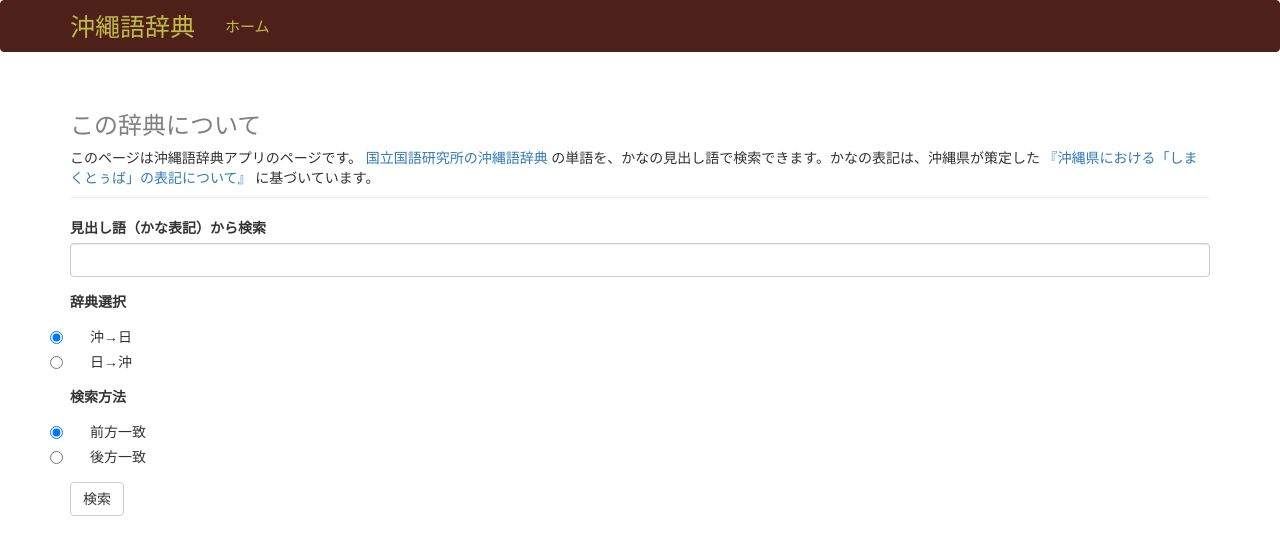
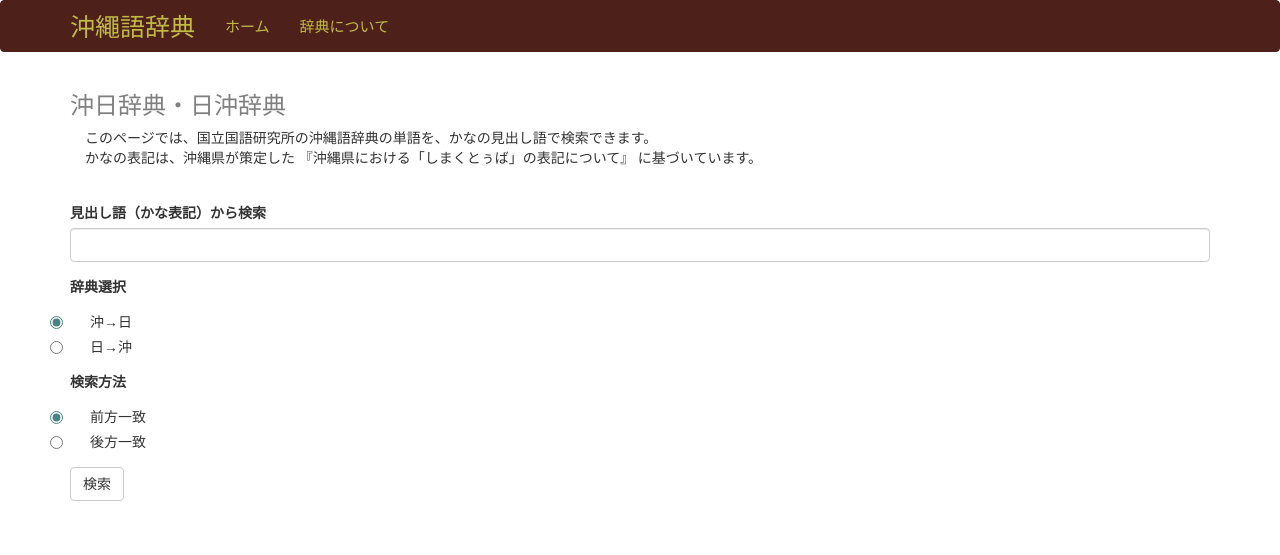
Before and after one commit to hissanova/okinawago-dictionary-app, a Flask app: page / in a window 1280 px wide. Shown: the top 555 px of the page. Run offline with Flask 2, Linux system fonts and the light colour scheme; some libraries are stand-ins or nearby versions.

Commit message:
about page & color scheme

```diff
--- a/app/main.py
+++ b/app/main.py
@@ -60,6 +60,11 @@
                            dict_type=dict_type)
 
 
+@app.route('/about')
+def about():
+    return render_template('about.html')
+
+
 @app.errorhandler(404)
 def page_not_found(e):
     return render_template('404.html'), 404
--- a/app/static/style.css
+++ b/app/static/style.css
@@ -1,18 +1,43 @@
+:root {
+    --wine-red: #4d201a;
+    --gold: #c2ba47;
+    --moegi: #98a820;
+    --silver: gray;
+    --seiheki: #488484;
+}
+
 /* navbar */
 .navbar-default {
-    background-color: #4d201a;
-    border-color: #4d201a;
+    background-color: var(--wine-red);
+    border-color: var(--wine-red);
 }
 /* Title */
 .navbar-default .navbar-brand {
-    color: #c2ba47;
+    color: var(--gold);
     height: 50px;
-    font-size: 25px;;
+    font-size: 25px;
+}
+/* Link */
+.navbar-default .navbar-nav > li > a {
+    color: var(--gold);
+    font-size: 15px;
+}
+.navbar-default .navbar-brand:hover {
+    color: var(--silver);
+    height: 50px;
+    font-size: 25px;
+}
 
-    /* Link */}
-.navbar-default .navbar-nav > li > a {
-    color: #c2ba47;
+/* Link */
+.navbar-default .navbar-nav > li > a:hover {
+    color: var(--silver);
     font-size: 15px;;
+}
+
+.page-header {
+    padding-bottom: 5px;
+    margin: 20px 0 20px;
+    border-bottom: None;
 }
 
 @import url('https://fonts.googleapis.com/css2?family=Noto+Serif+JP:wght@500&display=swap');
@@ -23,18 +48,26 @@
 }
 
 h3 {
-    color: gray;
+    color: var(--silver);
 }
 
 h4 {
-    color: gray;
+    color: var(--silver);
 }
 
 p {
     margin-left: 15px;
 }
 
+a {
+    color: var(--seiheki)
+}
+
 hr { border: none;
-     border-top: 1px solid #98a820;
+     border-top: 1px solid var(--moegi);
      margin-top: 35px;
 }
+
+input {
+    accent-color: var(--seiheki);
+}
--- a/app/templates/base.html
+++ b/app/templates/base.html
@@ -15,7 +15,7 @@
 {% endblock %}
 
 {% block navbar %}
-<div class="navbar navbar-default" role="navigation" color=red>
+<div class="navbar navbar-default" role="navigation">
     <div class="container" >
 	<div class="navbar-header">
 	    <button type="button" class="navbar-toggle"
@@ -25,11 +25,12 @@
 		<span class="icon-bar"></span>
 		<span class="icon-bar"></span>
 	    </button>
-	    <a class="navbar-brand" href="/"><span color="yellow"> 沖繩語辞典</span></a>
+	    <a class="navbar-brand" href="/">沖繩語辞典</a>
 	</div>
 	<div class="navbar-collapse collapse">
 	    <ul class="nav navbar-nav">
 		<li><a href="/">ホーム</a></li>
+		<li><a href="/about">辞典について</a></li>
 	    </ul>
 	</div>
     </div>
--- a/app/templates/index.html
+++ b/app/templates/index.html
@@ -5,12 +5,15 @@
 
 {% block page_content %}
 <div class="page-header">
-    <h3>この辞典について</h3>
-    このページは沖縄語辞典アプリのページです。
-    <a href="https://mmsrv.ninjal.ac.jp/okinawago/" target="_blank">国立国語研究所の沖縄語辞典</a>
-    の単語を、かなの見出し語で検索できます。かなの表記は、沖縄県が策定した
-    <a href="https://www.pref.okinawa.lg.jp/site/bunka-sports/bunka/shinko/simakutuba-hyouki.html" target="_blank">『沖縄県における「しまくとぅば」の表記について』</a>
-    に基づいています。
-  </div>
-  {{wtf.quick_form(enquiry_form) }}
+    <h3>沖日辞典・日沖辞典</h3>
+    <p>
+	このページでは、国立国語研究所の沖縄語辞典の単語を、かなの見出し語で検索できます。<br>
+	かなの表記は、沖縄県が策定した
+	『沖縄県における「しまくとぅば」の表記について』
+	に基づいています。
+    </p>
+</div>
+<div class="page-body">
+    {{wtf.quick_form(enquiry_form) }}
+</div>
 {% endblock %}
```
Also changed, not shown: app/templates/about.html (added, +30 -0 lines).
